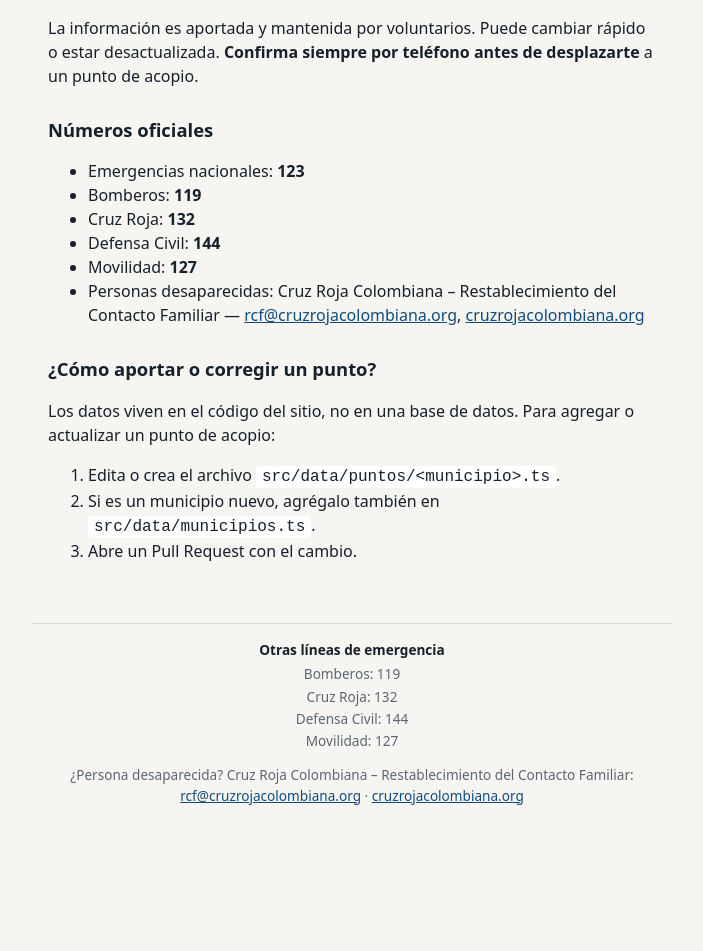
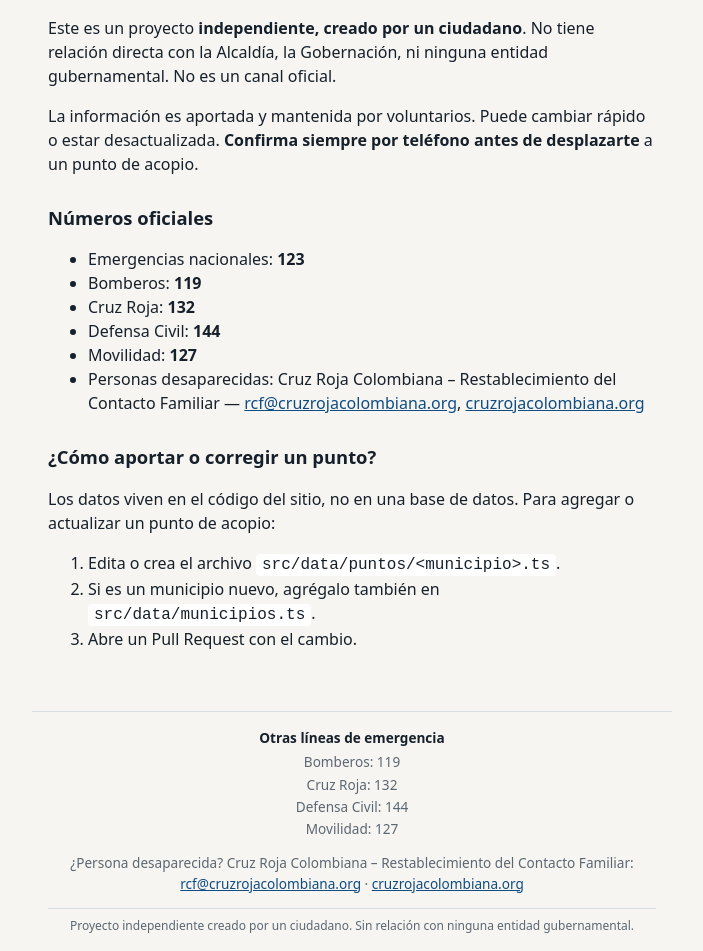
Before and after one commit to juanjosec5/donde-ayudo-valle, a Vue app: page /acerca in a window 1280 px wide. Shown: the part 250-1201 px from the top of the page, without its empty margins (288-991 px from the left). Before the commit the page ends 1086 px from the top, so only its background shows below. Built offline with nearby package versions, Linux system fonts and the light colour scheme.

Commit message:
Add independent-project disclaimer
Clarify on /acerca and in the site-wide footer that this is an
independent citizen project with no direct relation to any government
entity.

Co-Authored-By: Claude Sonnet 5 <noreply@anthropic.com>

```diff
--- a/src/components/SiteFooter.vue
+++ b/src/components/SiteFooter.vue
@@ -14,6 +14,11 @@
       <a href="mailto:rcf@cruzrojacolombiana.org">rcf@cruzrojacolombiana.org</a>
       ·
       <a href="https://www.cruzrojacolombiana.org" target="_blank" rel="noopener">cruzrojacolombiana.org</a>
+    </p>
+
+    <p class="independencia">
+      Proyecto independiente creado por un ciudadano. Sin relación con ninguna entidad
+      gubernamental.
     </p>
   </footer>
 </template>
@@ -47,4 +52,11 @@
 .rfl a {
   color: var(--color-acento);
 }
+
+.independencia {
+  margin: var(--espacio-sm) 0 0;
+  padding-top: var(--espacio-sm);
+  border-top: 1px solid var(--color-borde);
+  font-size: 0.75rem;
+}
 </style>
--- a/src/views/Acerca.vue
+++ b/src/views/Acerca.vue
@@ -6,7 +6,12 @@
     <h1>Acerca de este directorio</h1>
     <p>
       Este sitio es una guía comunitaria de puntos de acopio de donaciones tras el terremoto del
-      10 de agosto de 2026 en el Valle del Cauca. No es un canal oficial.
+      10 de agosto de 2026 en el Valle del Cauca.
+    </p>
+    <p class="descargo-independencia">
+      Este es un proyecto <strong>independiente, creado por un ciudadano</strong>. No tiene
+      relación directa con la Alcaldía, la Gobernación, ni ninguna entidad gubernamental. No es
+      un canal oficial.
     </p>
     <p>
       La información es aportada y mantenida por voluntarios. Puede cambiar rápido o estar
```
